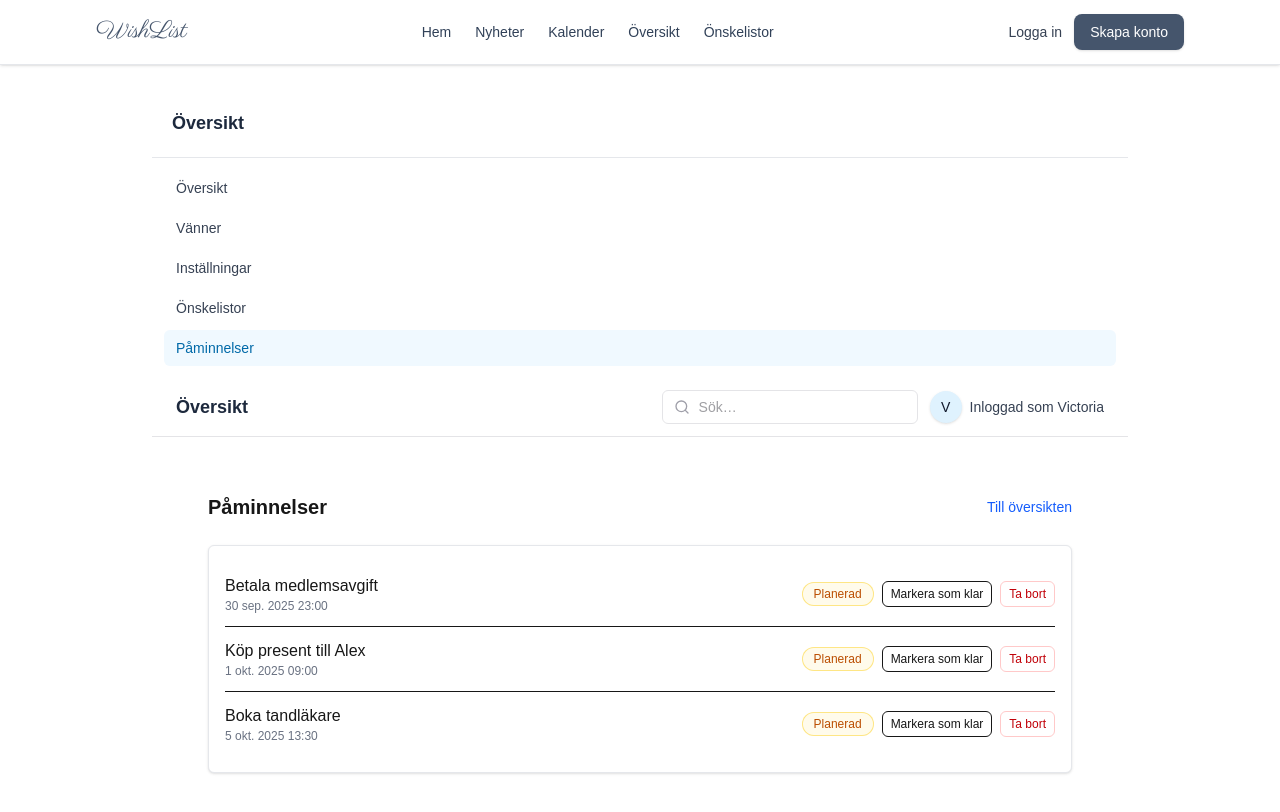
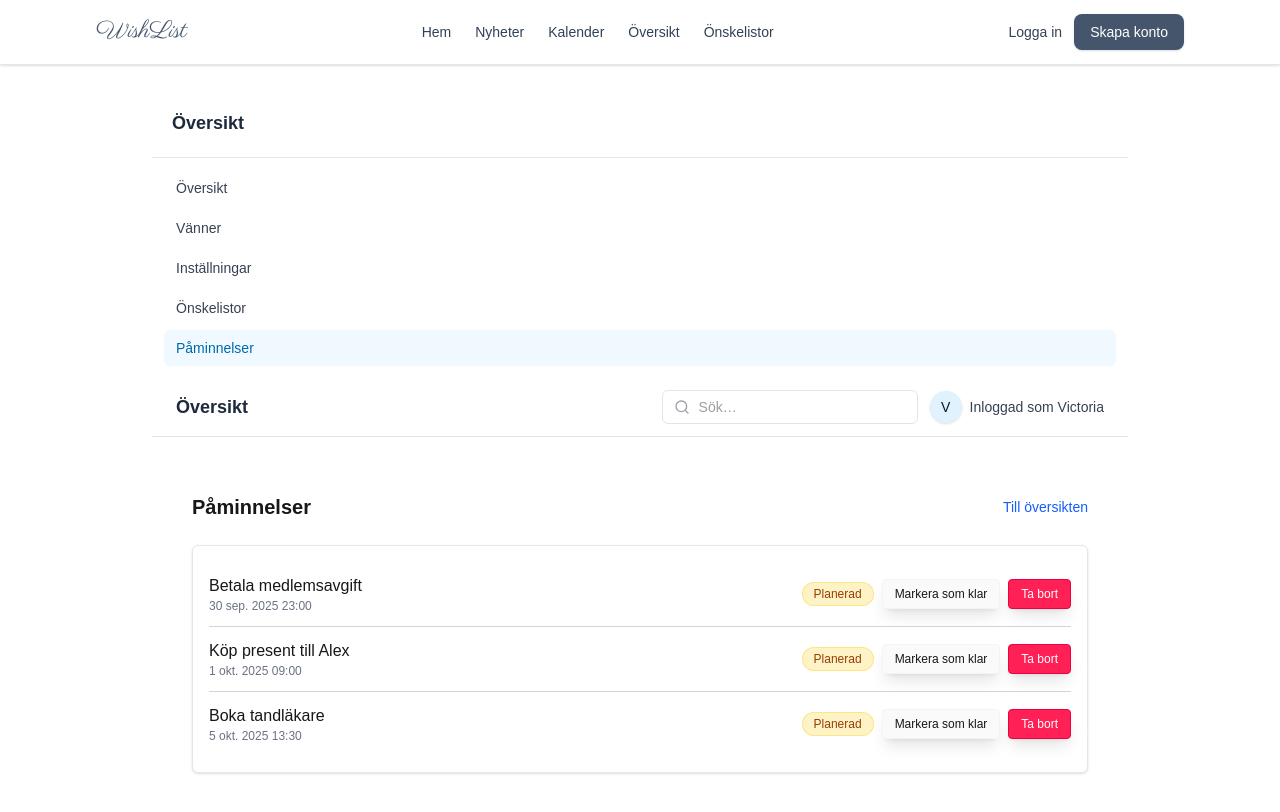
Before and after one commit to figge94/ny-wishlist, a Next.js app: page /dashboard/reminders in a window 1280 px wide. Shown: the top 812 px of the page. Built offline with nearby package versions, Linux system fonts and the light colour scheme.

Commit message:
ändrat styling på reminders

```diff
--- a/src/app/dashboard/page.tsx
+++ b/src/app/dashboard/page.tsx
@@ -67,7 +67,7 @@ export default function DashboardPage() {
           </header>
 
           {recentLists.length ? (
-            <ul className="divide-y">
+            <ul className="divide-y divide-zinc-100">
               {recentLists.map((l) => (
                 <li
                   key={l.id}
@@ -79,19 +79,19 @@ export default function DashboardPage() {
                       title={l.name}>
                       {l.name}
                     </Link>
-                    <div className="text-xs text-gray-500">
+                    <div className="text-xs text-zinc-500">
                       {l.items.length} saker
                     </div>
                   </div>
                   <div className="flex items-center gap-2">
                     <Link
                       href={`/wishlist/${l.id}`}
-                      className="rounded-md border shadow-sm px-2 py-1 text-xs hover:bg-gray-50 focus-visible:outline-none focus-visible:ring-2 focus-visible:ring-slate-600">
+                      className="rounded-sm border border-zinc-200 drop-shadow-lg px-3 py-2 text-xs hover:bg-gray-50 focus-visible:outline-none focus-visible:ring-2 focus-visible:ring-slate-600 active:scale-95">
                       Öppna
                     </Link>
                     <Link
                       href={`/wishlist/${l.id}/edit`}
-                      className="rounded-md border px-2 py-1 text-xs hover:bg-gray-50 focus-visible:outline-none focus-visible:ring-2 focus-visible:ring-slate-600">
+                      className="rounded-sm bg-violet-200 border border-violet-200 drop-shadow px-3 py-2   text-xs hover:bg-violet-100 focus-visible:outline-none focus-visible:ring-2 focus-visible:ring-slate-600 active:scale-95">
                       Redigera
                     </Link>
                   </div>
@@ -147,7 +147,7 @@ export default function DashboardPage() {
       {/* Kommande påminnelser */}
       <section
         aria-labelledby="reminders"
-        className="rounded-2xl border border-gray-200 bg-white p-5 shadow-sm dark:border-gray-800 dark:bg-neutral-900">
+        className="rounded-md border border-gray-200 bg-white p-5 drop-shadow-md dark:border-gray-800 dark:bg-neutral-900">
         <header className="mb-3 flex items-center justify-between">
           <h2 id="reminders" className="text-lg font-semibold">
             Kommande påminnelser
@@ -160,7 +160,7 @@ export default function DashboardPage() {
         </header>
 
         {reminders.length ? (
-          <ul className="divide-y">
+          <ul className="divide-y divide-zinc-100">
             {reminders.map((r) => (
               <li
                 key={r.id}
@@ -173,7 +173,7 @@ export default function DashboardPage() {
                 </div>
                 <span
                   className={[
-                    "rounded-full px-2 py-0.5 text-xs ring-1 ring-inset",
+                    "rounded-full px-3 py-1 text-xs ring-1 ring-inset",
                     r.done
                       ? "bg-green-50 text-green-700 ring-green-200"
                       : "bg-amber-50 text-amber-700 ring-amber-200"
--- a/src/app/dashboard/reminders/page.tsx
+++ b/src/app/dashboard/reminders/page.tsx
@@ -40,7 +40,7 @@ export default function RemindersPage() {
     .sort((a, b) => a.dueAt.localeCompare(b.dueAt));
 
   return (
-    <section className="mx-auto max-w-4xl space-y-6 px-4 py-8 ">
+    <section className="mx-auto max-w-5xl space-y-6 px-4 py-8 ">
       <header className="flex items-center justify-between">
         <h1 className="text-xl font-bold">Påminnelser</h1>
         <Link
@@ -53,7 +53,7 @@ export default function RemindersPage() {
       {/* Lista */}
       <div className="rounded-md border border-gray-200 bg-white p-4 shadow-sm dark:border-gray-800 dark:bg-neutral-900">
         {reminders.length ? (
-          <ul className="divide-y">
+          <ul className="divide-y divide-zinc-300">
             {reminders.map((r) => (
               <li
                 key={r.id}
@@ -69,8 +69,8 @@ export default function RemindersPage() {
                     className={[
                       "rounded-full px-3 py-1 text-xs ring-1 ring-inset",
                       r.done
-                        ? "bg-green-50 text-green-700 ring-green-200"
-                        : "bg-amber-50 text-amber-700 ring-amber-200"
+                        ? "bg-green-100 text-green-800 ring-green-200"
+                        : "bg-amber-100 text-amber-800 ring-amber-200"
                     ].join(" ")}>
                     {r.done ? "Klar" : "Planerad"}
                   </span>
@@ -84,7 +84,7 @@ export default function RemindersPage() {
                     />
                     <button
                       type="submit"
-                      className="rounded-md border px-2 py-1 text-xs hover:bg-gray-50">
+                      className="rounded-sm backdrop-blur-md shadow-lg bg-zinc-50 border border-zinc-100 px-3 py-1.5 text-xs hover:bg-gray-100 cursor-pointer">
                       {r.done ? "Markera som planerad" : "Markera som klar"}
                     </button>
                   </form>
@@ -93,7 +93,7 @@ export default function RemindersPage() {
                     <input type="hidden" name="id" value={r.id} />
                     <button
                       type="submit"
-                      className="rounded-md border border-red-200 text-red-700 px-2 py-1 text-xs hover:bg-red-50"
+                      className="rounded-sm backdrop-blur-lg shadow-lg border border-rose-600 bg-rose-500 text-white px-3 py-1.5 text-xs hover:bg-rose-400 hover:border-rose-400 cursor-pointer"
                       formAction={deleteReminder}>
                       Ta bort
                     </button>
```
